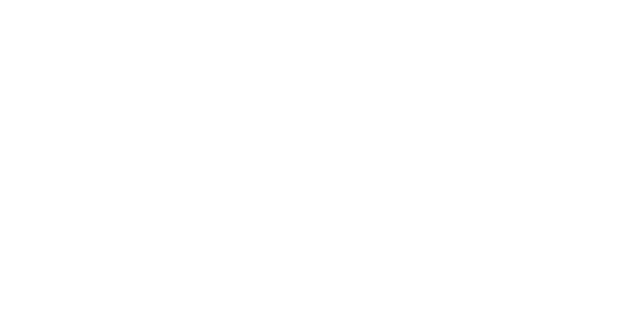
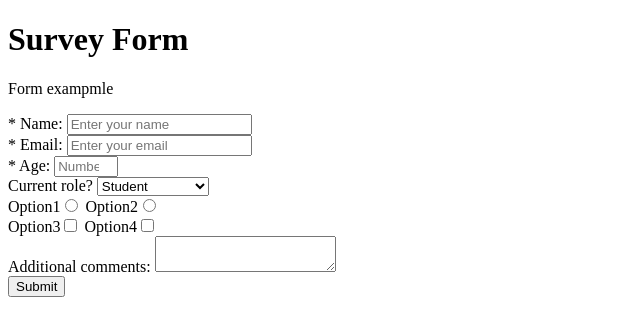
Before and after one commit to alekov-dev/survey_form, a plain HTML site: page index.html in a window 1280 px wide. Shown: the whole page, without its empty margins (0-640 px from the left). Drawn offline with Linux system fonts and the light colour scheme.

Commit message:
complete

```diff
--- a/index.html
+++ b/index.html
@@ -4,9 +4,45 @@
   <meta charset="UTF-8">
   <meta name="viewport" content="width=device-width, initial-scale=1.0">
   <meta http-equiv="X-UA-Compatible" content="ie=edge">
+  <script src="https://cdn.freecodecamp.org/testable-projects-fcc/v1/bundle.js"></script>
   <title>Document</title>
 </head>
 <body>
-
+  <h1 id="title">Survey Form</h1>
+  <p id="description">Form exampmle</p>
+  <form id="survey-form">
+    <div>
+      <label id="name-label" for="name">* Name:</label>
+      <input type="text" id="name" placeholder="Enter your name" required/>
+    </div>
+    <div>
+      <label id="email-label" for="email">* Email:</label>
+      <input type="email" id="email" placeholder="Enter your email" required/>
+    </div>
+    <div>
+      <label id = "number-label" for="age">* Age:</label>
+      <input type="number" id="number" min="1" max="125" placeholder="Number"/>
+    </div>
+    <div>
+      <label for="currentPos">Current role?</label>
+      <select id="dropdown">
+        <option value="1">Student</option>
+        <option value="2">Unemployment</option>
+      </select>
+    </div>
+    <div>
+      <label>Option1<input name="radio-buttons" value="1" type="radio"></label>
+      <label>Option2<input name="radio-buttons" value="2" type="radio"></label>
+    </div>
+    <div>
+      <label>Option3<input value="3" type="checkbox"></label>
+      <label>Option4<input value="4" type="checkbox"></label>
+    </div>
+    <div>
+      <labels for="comments">Additional comments:</labels>
+      <textarea></textarea>
+    </div>
+    <button type="submit" id="submit">Submit</button>
+  </form>
 </body>
 </html>
```
